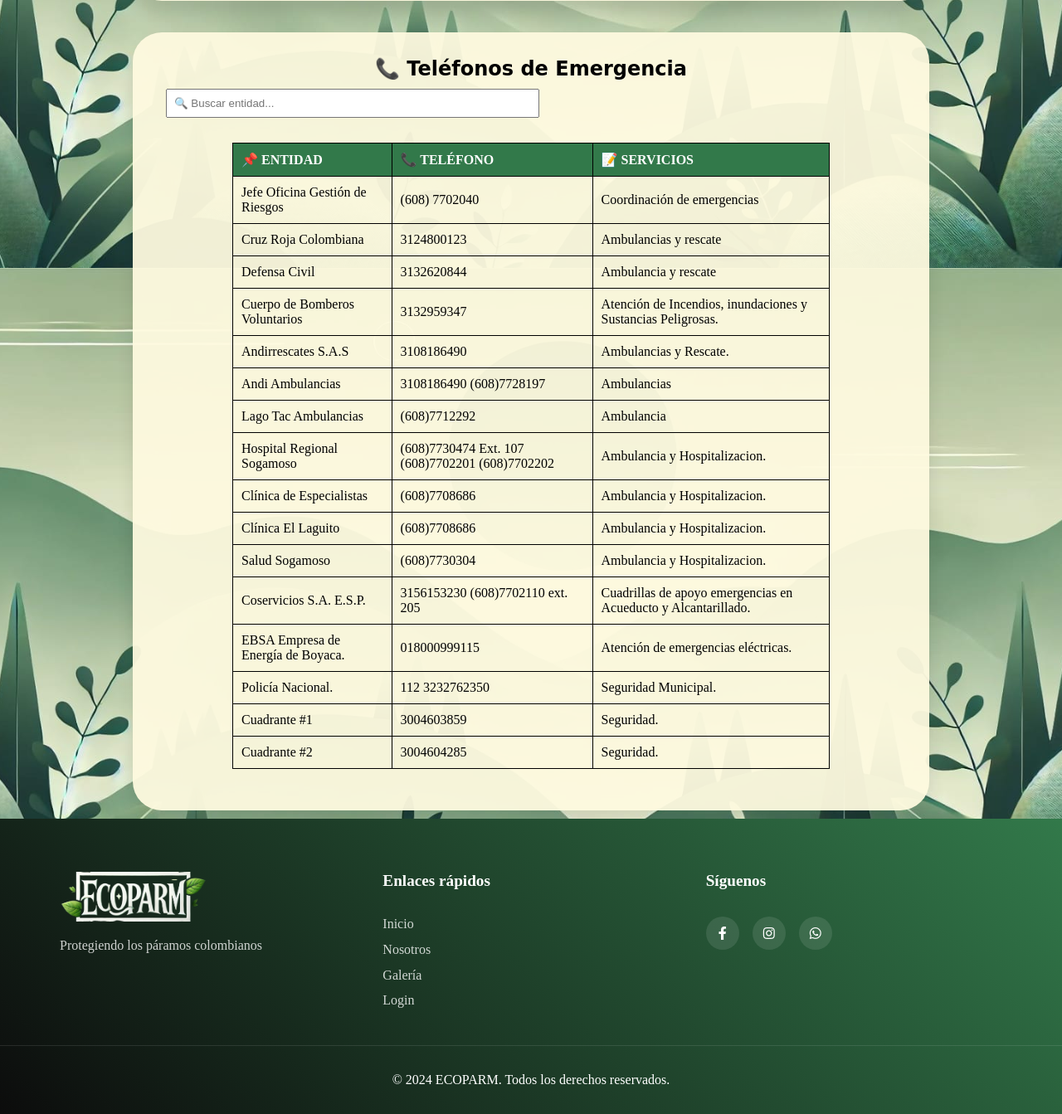
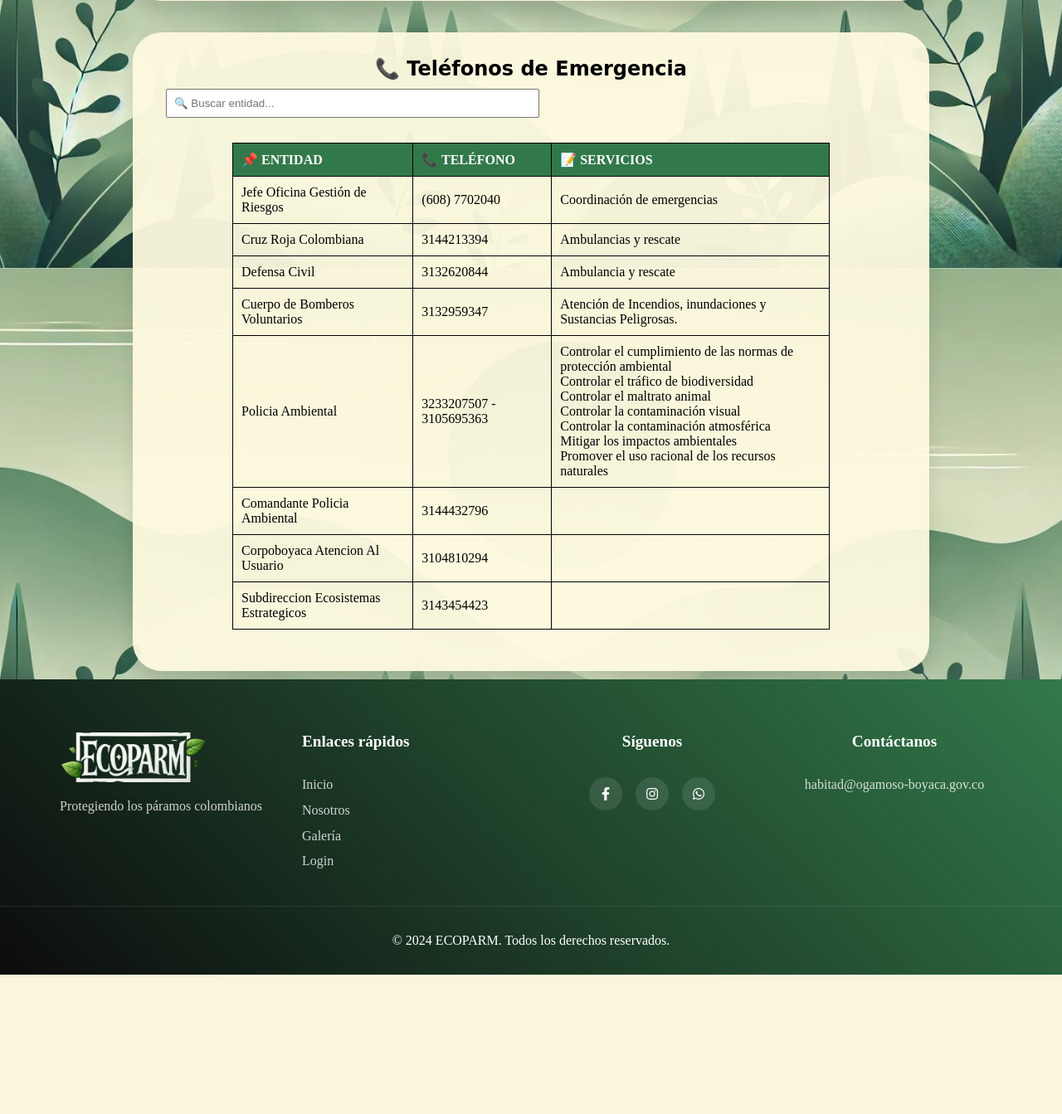
Before and after one commit to GABlanco7/Proyecto-Ecoparm, a Django app: page / in a window 1280 px wide. Shown: the part 1277-2620 px from the top of the page at 83% size. After the commit the page ends 2452 px from the top, so only its background shows below. Run offline with Django 5.2, Linux system fonts and the light colour scheme; some web fonts are replaced.

Commit message:
Ajuste footer y numeros de emergencia

```diff
--- a/core/static/css/style_index.css
+++ b/core/static/css/style_index.css
@@ -125,6 +125,20 @@ li a.active, li a:hover{
     box-shadow: 0px 15px 20px rgba(0,0,0,0.1);  /* Sombra suave alrededor del contenedor */
 }
 
+.fondo-buscar{
+    max-width: 75%;  /* El contenedor no supera el 90% del ancho de la página */
+    height: auto;  /* La altura es automática según el contenido */
+    margin: 10px auto;  /* Centra el contenedor con márgenes automáticos */
+    background: #fefae0f0;  /* Fondo semi-transparente blanco */
+    color: #000000;  /* Texto negro */
+    padding: 30px;  /* Espaciado interno del contenedor */
+    border-radius: 35px;  /* Bordes redondeados */
+    box-shadow: 0px 15px 20px rgba(0,0,0,0.1);  /* Sombra suave alrededor del contenedor */
+    display: flex;
+    flex-direction: column;
+    align-items: center;
+}
+
 /* Estilo de la sección principal */
 .section {
     flex: 1;  /* La sección se expande para ocupar el espacio restante */
@@ -161,42 +175,61 @@ li a.active, li a:hover{
     opacity: 0.8;
 }
 
-.footer-links h3, .footer-social h3 {
+.footer-links h3, .footer-social h3, .footer-contactanos h3 {
     font-size: 1.2rem;
     margin-bottom: 1.5rem;
     position: relative;
     padding-bottom: 0.5rem;
 }
 
-.footer-links h3::after, .footer-social h3::after {
+.footer-links h3::after, .footer-social h3::after, .footer-contactanos h3::after {
     content: '';
     position: absolute;
-    left: 0;
+    left: 50%;
+    transform: translateX(-50%);
     bottom: 0;
     width: 50px;
     height: 2px;
     background-color: var(--accent-color);
 }
 
-.footer-links ul {
+.footer-links ul, .footer-contactanos ul {
     list-style: none;
+    padding: 0;
 }
 
-.footer-links li {
+.footer-links li, .footer-contactanos li {
     margin-bottom: 0.8rem;
 }
 
-.footer-links a {
+.footer-links a, .footer-contactanos a {
     color: white;
     opacity: 0.8;
     transition: var(--transition);
 }
 
-.footer-links a:hover {
+.footer-links a:hover, .footer-contactanos a:hover {
     opacity: 1;
     padding-left: 5px;
 }
 
+/* Alineación de Síguenos y Contáctanos */
+.footer-social-contact {
+    display: flex;
+    flex-direction: row;
+    justify-content: center;
+    gap: 3rem;
+    text-align: center;
+}
+
+.footer-social, .footer-contactanos {
+    flex: 1;
+    display: flex;
+    flex-direction: column;
+    align-items: center;
+}
+
+/* Estilo de los iconos sociales */
 .social-icons {
     display: flex;
     gap: 1rem;
@@ -218,6 +251,7 @@ li a.active, li a:hover{
     background-color: var(--accent-color);
     color: var(--text-dark);
     transform: translateY(-3px);
+    background-color: #000000;
 }
 
 .footer-bottom {
--- a/core/templates/core/index.html
+++ b/core/templates/core/index.html
@@ -94,7 +94,7 @@
                     </tr>
                     <tr>
                         <td>Cruz Roja Colombiana</td>
-                        <td>3124800123</td>
+                        <td>3144213394</td>
                         <td>Ambulancias y rescate</td>
                     </tr>
                     <tr>
@@ -108,68 +108,36 @@
                         <td>Atención de Incendios, inundaciones y Sustancias Peligrosas.</td>
                     </tr>
                     <tr>
-                        <td>Andirrescates S.A.S</td>
-                        <td>3108186490</td>
-                        <td>Ambulancias y Rescate.</td>
+                        <td>Policia Ambiental</td>
+                        <td>3233207507 - 3105695363</td>
+                        <td>Controlar el cumplimiento de las normas de protección ambiental
+                            <br>
+                            Controlar el tráfico de biodiversidad
+                            <br>
+                            Controlar el maltrato animal
+                            <br>
+                            Controlar la contaminación visual
+                            <br>
+                            Controlar la contaminación atmosférica
+                            <br>
+                            Mitigar los impactos ambientales
+                            <br>
+                            Promover el uso racional de los recursos naturales</td>
                     </tr>
                     <tr>
-                        <td>Andi Ambulancias</td>
-                        <td>3108186490  (608)7728197</td>
-                        <td>Ambulancias</td>
+                        <td>Comandante Policia Ambiental</td>
+                        <td>3144432796</td>
+                        <td></td>
                     </tr>
                     <tr>
-                        <td>Lago Tac Ambulancias</td>
-                        <td>(608)7712292</td>
-                        <td>Ambulancia</td>
+                        <td>Corpoboyaca Atencion Al Usuario</td>
+                        <td>3104810294</td>
+                        <td></td>
                     </tr>
                     <tr>
-                        <td>Hospital Regional Sogamoso</td>
-                        <td>(608)7730474 Ext. 107 (608)7702201 (608)7702202</td>
-                        <td>Ambulancia y Hospitalizacion.</td>
-                    </tr>
-                    <tr>
-                        <td>Clínica de Especialistas</td>
-                        <td>(608)7708686</td>
-                        <td>Ambulancia y Hospitalizacion.</td>
-                    </tr>
-                    <tr>
-                        <td>Clínica El Laguito</td>
-                        <td>(608)7708686</td>
-                        <td>Ambulancia y Hospitalizacion.</td>
-                    </tr>
-                    <tr>
-                        <td>Salud Sogamoso</td>
-                        <td>	(608)7730304</td>
-                        <td>Ambulancia y Hospitalizacion.</td>
-                    </tr>
-                    <tr>
-                        <td>Coservicios S.A. E.S.P.</td>
-                        <td>
-                            3156153230    (608)7702110 ext. 205</td>
-                        <td>Cuadrillas de apoyo emergencias en Acueducto y Alcantarillado.</td>
-                    </tr>
-                    <tr>
-                        <td>EBSA Empresa de Energía de Boyaca.</td>
-                        <td>018000999115</td>
-                        <td>Atención de emergencias eléctricas.</td>
-                    </tr>
-                    <tr>
-                        <td>Policía Nacional.</td>
-                        <td>
-                            112
-
-                            3232762350</td>
-                        <td>	Seguridad Municipal.</td>
-                    </tr>
-                    <tr>
-                        <td>Cuadrante #1</td>
-                        <td>3004603859</td>
-                        <td>Seguridad.</td>
-                    </tr>
-                    <tr>
-                        <td>Cuadrante #2</td>
-                        <td>3004604285</td>
-                        <td>Seguridad.</td>
+                        <td>Subdireccion Ecosistemas Estrategicos</td>
+                        <td>3143454423</td>
+                        <td></td>
                     </tr>
                 </tbody>
             </table>
@@ -195,10 +163,17 @@
             <div class="footer-social">
                 <h3>Síguenos</h3>
                 <div class="social-icons">
-                    <a href="https://facebook.com" target="_blank"><i class="fab fa-facebook-f"></i></a>
-                    <a href="https://instagram.com" target="_blank"><i class="fab fa-instagram"></i></a>
+                    <a href="https://www.facebook.com/share/1BKxxcqc5y/?mibextid=wwXIfr" target="_blank"><i class="fab fa-facebook-f"></i></a>
+                    <a href="https://www.instagram.com/alcaldiadesogamoso?igsh=MWFvOG43bGxkdHJudA==" target="_blank"><i class="fab fa-instagram"></i></a>
                     <a href="https://wa.me" target="_blank"><i class="fab fa-whatsapp"></i></a>
                 </div>
+            </div>
+
+            <div class="footer-contactanos">
+                <h3>Contáctanos</h3>
+                <ul>
+                    <li><a href="mailto:habitad@ogamoso-boyaca.gov.co">habitad@ogamoso-boyaca.gov.co</a></li>
+                </ul>
             </div>
         </div>
 
```
Also changed, not shown: core/static/css/style_galeria.css (+28 -13 lines), core/static/css/style_nosotros.css (+28 -13 lines), core/templates/core/galeria.html (+9 -2 lines), core/templates/core/nosotros.html (+9 -2 lines).
